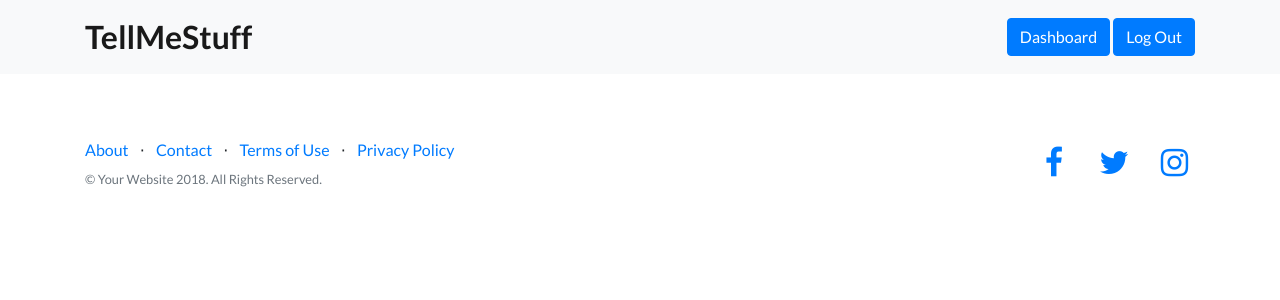
After one commit to nathan78906/TellMeStuff, a Django app: template backend/templates/backend/base_profile.html in a window 1280 px wide. The commit adds this page. Shown: the top 300 px of the page. Run offline with Django 3.2, Linux system fonts and the light colour scheme; the template is opened without the code that fills it, so the values that code supplies are empty; some libraries are stand-ins or nearby versions.

Commit message:
added a new base template for profile settings

```diff
--- /dev/null
+++ b/backend/templates/backend/base_profile.html
@@ -0,0 +1,97 @@
+{% load static %}
+<!DOCTYPE html>
+<html lang="en">
+
+  <head>
+
+    <meta charset="utf-8">
+    <meta name="viewport" content="width=device-width, initial-scale=1, shrink-to-fit=no">
+    <meta name="description" content="">
+    <meta name="author" content="">
+
+    <title>{% block title %}{% endblock %}</title>
+
+    <!-- Bootstrap core CSS -->
+    <link href="{% static 'backend/vendor/bootstrap/css/bootstrap.min.css' %}" rel="stylesheet">
+
+    <!-- Custom fonts for this template -->
+    <link href="{% static 'backend/vendor/font-awesome/css/font-awesome.min.css' %}" rel="stylesheet" type="text/css">
+    <link href="{% static 'backend/vendor/simple-line-icons/css/simple-line-icons.css' %}" rel="stylesheet" type="text/css">
+    <link href="https://fonts.googleapis.com/css?family=Lato:300,400,700,300italic,400italic,700italic" rel="stylesheet" type="text/css">
+
+    <!-- Custom styles for this template -->
+    <link href="{% static 'backend/css/landing-page.css' %}" rel="stylesheet">
+    {% block other_css %}
+    {% endblock %}
+  </head>
+
+  <body>
+
+    <!-- Navigation -->
+    <nav class="navbar navbar-light bg-light static-top">
+      <div class="container">
+        <a class="navbar-brand font-weight-bold" href="/dashboard/">TellMeStuff</a>
+        <div class="float-right">
+          <a class="btn btn-primary" href="/dashboard/">Dashboard</a>
+          <a class="btn btn-primary" href="/api/logout/">Log Out</a>
+        </div>
+      </div>
+    </nav>
+    {% block middle_content %}
+    {% endblock %}
+
+    <!-- Footer -->
+    <footer class="footer bg-white">
+      <div class="container">
+        <div class="row">
+          <div class="col-lg-6 h-100 text-center text-lg-left my-auto">
+            <ul class="list-inline mb-2">
+              <li class="list-inline-item">
+                <a href="#">About</a>
+              </li>
+              <li class="list-inline-item">&sdot;</li>
+              <li class="list-inline-item">
+                <a href="#">Contact</a>
+              </li>
+              <li class="list-inline-item">&sdot;</li>
+              <li class="list-inline-item">
+                <a href="#">Terms of Use</a>
+              </li>
+              <li class="list-inline-item">&sdot;</li>
+              <li class="list-inline-item">
+                <a href="#">Privacy Policy</a>
+              </li>
+            </ul>
+            <p class="text-muted small mb-4 mb-lg-0">&copy; Your Website 2018. All Rights Reserved.</p>
+          </div>
+          <div class="col-lg-6 h-100 text-center text-lg-right my-auto">
+            <ul class="list-inline mb-0">
+              <li class="list-inline-item mr-3">
+                <a href="#">
+                  <i class="fa fa-facebook fa-2x fa-fw"></i>
+                </a>
+              </li>
+              <li class="list-inline-item mr-3">
+                <a href="#">
+                  <i class="fa fa-twitter fa-2x fa-fw"></i>
+                </a>
+              </li>
+              <li class="list-inline-item">
+                <a href="#">
+                  <i class="fa fa-instagram fa-2x fa-fw"></i>
+                </a>
+              </li>
+            </ul>
+          </div>
+        </div>
+      </div>
+    </footer>
+
+    <!-- Bootstrap core JavaScript -->
+    <script src="{% static 'backend/vendor/jquery/jquery.min.js' %}"></script>
+    <script src="{% static 'backend/vendor/bootstrap/js/bootstrap.bundle.min.js' %}"></script>
+    {% block other_js %}
+    {% endblock %}
+  </body>
+
+</html>
--- a/backend/templates/backend/profile.html
+++ b/backend/templates/backend/profile.html
@@ -1,6 +1,6 @@
 
 
-{% extends 'backend/base_loggedin.html' %}
+{% extends 'backend/base_profile.html' %}
 {% load static %}
 {% block title %}Profile Settings{% endblock %}
 
```
